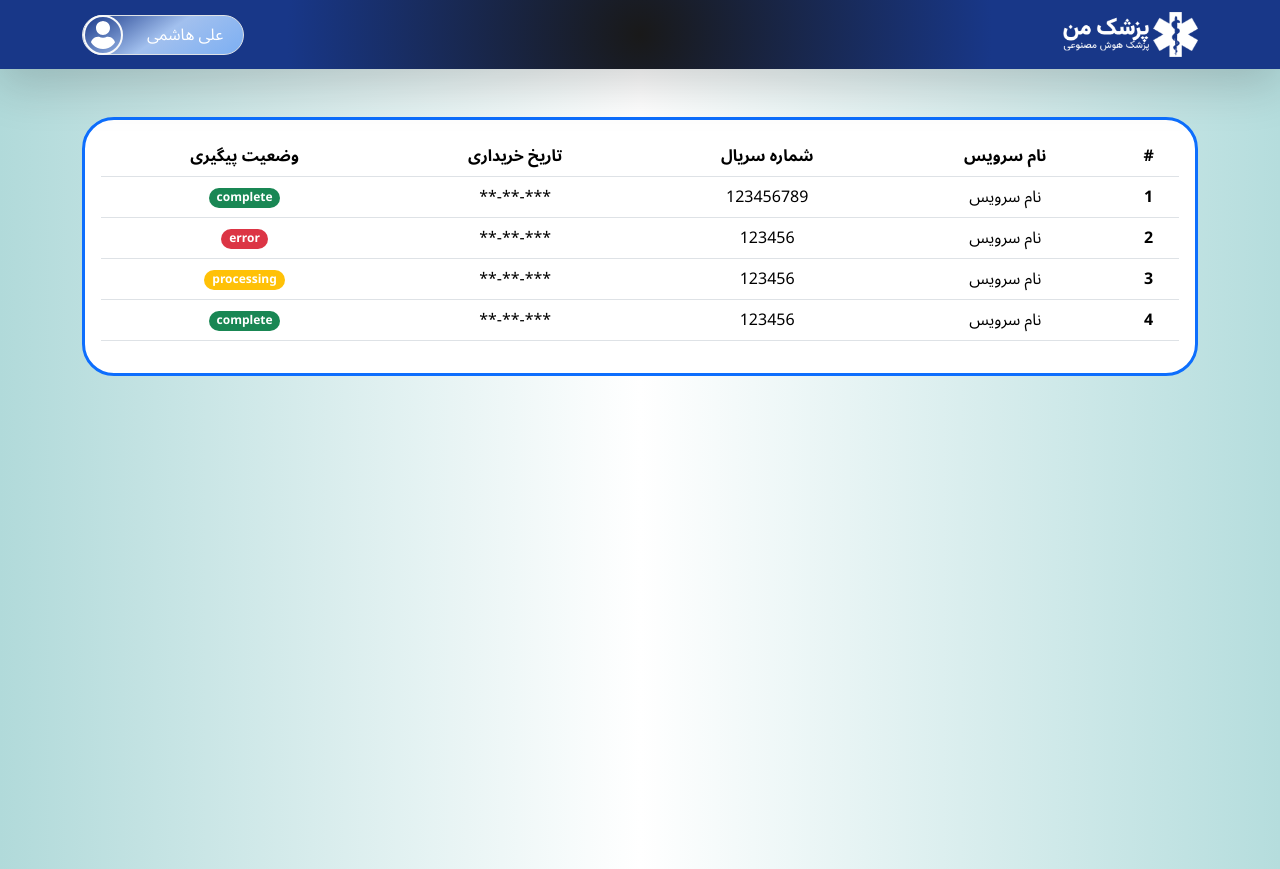
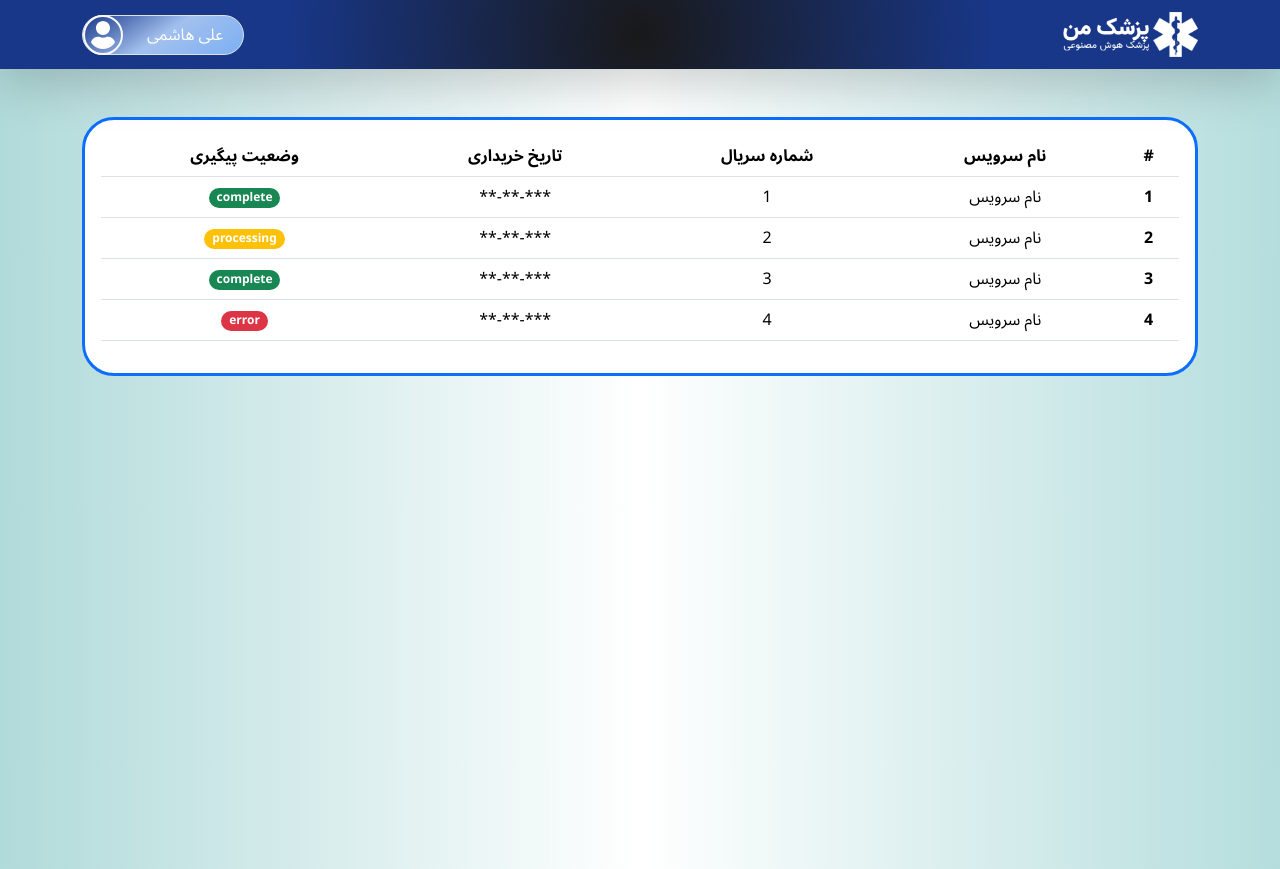
Before and after one commit to RamtinPB/MyDocter, a React (Vite) app: page /UserHistory in a window 1280 px wide. Built offline with nearby package versions, Linux system fonts and the light colour scheme; data requests are answered from the project's data file.

Commit message:
add user history extended

```diff
--- a/src/App.tsx
+++ b/src/App.tsx
@@ -11,6 +11,7 @@ import GeneralDoctorPrescription from "./pages/GeneralDoctorPrescription";
 import SpecialistDoctorPrescription from "./pages/SpecialistDoctorPrescription";
 import InitialEvaluation from "./pages/InitialEvaluation";
 import UserHistory from "./pages/UserHistory";
+import UserHistoryExtended from "./pages/UserHistoryExtended";
 
 function App() {
 	return (
@@ -21,6 +22,10 @@ function App() {
 					<Route index element={<Home />} />
 					<Route path="/UserInformation" element={<UserInformation />} />
 					<Route path="/UserHistory" element={<UserHistory />} />
+					<Route
+						path="/services/:serviceId"
+						element={<UserHistoryExtended />}
+					/>
 					<Route
 						path="/GeneralDoctorPrescription"
 						element={<GeneralDoctorPrescription />}
--- a/src/mockServer/db.json
+++ b/src/mockServer/db.json
@@ -4,37 +4,81 @@
 			"name": "نام سرویس",
 			"description": "توضیحات کوتاه مربوط به سرویس",
 			"image": "src/images/پزشک ارتوپد.jpg",
-			"id": "123456789",
-			"purchaseDate": "***-**-**",
-			"link": "/servicesName123456",
-			"status": "complete"
+			"id": "1",
+			"link": "/services/نام_سرویس-1"
 		},
 		{
 			"name": "نام سرویس",
 			"description": "توضیحات کوتاه مربوط به سرویس",
 			"image": "src/images/پزشک ارتوپد.jpg",
-			"id": "123456",
-			"purchaseDate": "***-**-**",
-			"link": "/servicesName123456",
-			"status": "error"
+			"id": "2",
+			"link": "/services/نام_سرویس-2"
 		},
 		{
 			"name": "نام سرویس",
 			"description": "توضیحات کوتاه مربوط به سرویس",
 			"image": "src/images/پزشک ارتوپد.jpg",
-			"id": "123456",
-			"purchaseDate": "***-**-**",
-			"link": "/servicesName123456",
-			"status": "processing"
+			"id": "3",
+			"link": "/services/نام_سرویس-3"
 		},
 		{
 			"name": "نام سرویس",
 			"description": "توضیحات کوتاه مربوط به سرویس",
 			"image": "src/images/پزشک ارتوپد.jpg",
-			"id": "123456",
+			"id": "4",
+			"link": "/services/نام_سرویس-4"
+		}
+	],
+
+	"userPerchasedServices": [
+		{
+			"name": "نام سرویس",
+			"id": "1",
 			"purchaseDate": "***-**-**",
-			"link": "/servicesName123456",
+			"finalPurchaseAmount": "100t",
+			"purchaseId": "1",
+			"link": "/services/نام_سرویس-1",
+			"status": "complete",
+			"files": [
+				{
+					"fileName": "example.txt",
+					"fileType": "txt",
+					"fileUrl": "http://yourserver.com/files/example.txt"
+				},
+				{
+					"fileName": "document.pdf",
+					"fileType": "pdf",
+					"fileUrl": "http://yourserver.com/files/document.pdf"
+				}
+			],
+			"userInput": "متن ساختگی متن ساختگی متن ساختگی متن ساختگی متن ساختگی متن ساختگی متن ساختگی متن ساختگی متن ساختگی متن ساختگی متن ساختگی متن ساختگی متن ساختگی متن ساختگی متن ساختگی متن ساختگی متن ساختگی متن ساختگی متن ساختگی متن ساختگی متن ساختگی متن ساختگی متن ساختگی متن ساختگی"
+		},
+		{
+			"name": "نام سرویس",
+			"id": "2",
+			"purchaseDate": "***-**-**",
+			"finalPurchaseAmount": "100t",
+			"purchaseId": "2",
+			"link": "/services/نام_سرویس-2",
+			"status": "processing"
+		},
+		{
+			"name": "نام سرویس",
+			"id": "3",
+			"purchaseDate": "***-**-**",
+			"finalPurchaseAmount": "100t",
+			"purchaseId": "3",
+			"link": "/services/نام_سرویس-3",
 			"status": "complete"
+		},
+		{
+			"name": "نام سرویس",
+			"id": "4",
+			"purchaseDate": "***-**-**",
+			"finalPurchaseAmount": "100t",
+			"purchaseId": "4",
+			"link": "/services/نام_سرویس-4",
+			"status": "error"
 		}
 	],
 
--- a/src/pages/UserHistory.tsx
+++ b/src/pages/UserHistory.tsx
@@ -15,7 +15,7 @@ function UserHistory() {
 		const fetchServices = async () => {
 			try {
 				const response = await axios.get<ServiceInfo[]>(
-					"http://localhost:3001/services"
+					"http://localhost:3001/userPerchasedServices"
 				);
 				setServiceInfo(response.data);
 				setLoading(false);
@@ -70,7 +70,11 @@ function UserHistory() {
 							{serviceInfo.map((service, index) => (
 								<tr
 									key={service.id}
-									onClick={() => (window.location.href = service.link)}
+									onClick={() =>
+										(window.location.href = `/services/${encodeURIComponent(
+											service.name
+										)}-${service.id}`)
+									}
 								>
 									<th scope="row" className="align-middle">
 										{index + 1}
--- /dev/null
+++ b/src/pages/UserHistoryExtended.tsx
@@ -0,0 +1,184 @@
+import { useEffect, useState } from "react";
+import { useNavigate, useParams } from "react-router-dom";
+import axios from "axios";
+
+import pdfIcon from "../assets/icons/fileIcons/file-pdf-duotone-solid.svg";
+import zipIcon from "../assets/icons/fileIcons/file-zipper-duotone-solid.svg";
+import fileIcon from "../assets/icons/fileIcons/file-duotone-solid.svg";
+import "../cssFiles/customColors.css";
+import { FaCaretLeft } from "react-icons/fa";
+
+interface Service {
+	name: string;
+	id: string;
+	purchaseDate: string;
+	finalPurchaseAmount: string;
+	purchaseId: string;
+	status: string;
+	files?: { fileName: string; fileType: string; fileUrl: string }[]; // Added files property
+	userInput: string;
+}
+
+const icons = {
+	pdf: pdfIcon,
+	zip: zipIcon,
+	rar: zipIcon,
+	// Add other icons as needed
+	default: fileIcon,
+};
+
+const getIconForFileType = (fileName: string) => {
+	const extension = fileName
+		.split(".")
+		.pop()
+		?.toLowerCase() as keyof typeof icons;
+	return icons[extension] || icons["default"];
+};
+
+function UserHistoryExtended() {
+	const { serviceId } = useParams<{ serviceId: string }>();
+	const [service, setService] = useState<Service | null>(null);
+	const [loading, setLoading] = useState<boolean>(true);
+	const [error, setError] = useState<string | null>(null);
+	const navigate = useNavigate();
+
+	useEffect(() => {
+		const fetchService = async () => {
+			try {
+				const response = await axios.get<Service[]>(
+					`http://localhost:3001/userPerchasedServices`
+				);
+				const selectedService = response.data.find(
+					(s) => `${s.name}-${s.id}` === serviceId
+				);
+				if (selectedService) {
+					setService(selectedService);
+				} else {
+					setError("Service not found");
+				}
+				setLoading(false);
+			} catch (err) {
+				setError("Failed to fetch service details");
+				setLoading(false);
+			}
+		};
+
+		fetchService();
+	}, [serviceId]);
+
+	if (loading) {
+		return <div className="text-center my-5">Loading...</div>;
+	}
+
+	if (error) {
+		return <div className="text-center my-5 text-danger">{error}</div>;
+	}
+
+	if (!service) {
+		return (
+			<div className="text-center my-5 text-danger">Service not found</div>
+		);
+	}
+
+	const handleBackClick = () => {
+		navigate("/UserHistory");
+	};
+
+	return (
+		<div className="custom-bg-4">
+			<div className="container py-5">
+				<div className="bg-white border border-2 shadow text-end rounded-5 p-3 mb-4">
+					<div className="text-start mx-2 mt-2 mb-2">
+						<button onClick={handleBackClick} className="btn btn-link p-0 m-0">
+							<FaCaretLeft size={27} color="black" />
+						</button>
+					</div>
+
+					<div
+						className="row row-cols-2 g-5 mb-3 mx-2"
+						style={{ direction: "rtl" }}
+					>
+						<div className="col mb-2 px-5" style={{ direction: "ltr" }}>
+							<h5 className=" me-1">نام سرویس</h5>
+							<div className="border border-1 border-primary shadow-sm rounded-4 pe-3 py-1">
+								{service.name}
+							</div>
+						</div>
+						<div className="col mb-2 px-5" style={{ direction: "ltr" }}>
+							<h5 className=" me-1">شماره سریال</h5>
+							<div className="border border-1 border-primary shadow-sm rounded-4 pe-3 py-1">
+								{service.id}
+							</div>
+						</div>
+						<div className="col mb-2 px-5" style={{ direction: "ltr" }}>
+							<h5 className=" me-1">تاریخ خریداری</h5>
+							<div className="border border-1 border-primary shadow-sm rounded-4 pe-3 py-1">
+								{service.purchaseDate}
+							</div>
+						</div>
+						<div className="col mb-2 px-5" style={{ direction: "ltr" }}>
+							<h5 className=" me-1">قیمت نهایی خریداری</h5>
+							<div className="border border-1 border-primary shadow-sm rounded-4 pe-3 py-1">
+								{service.finalPurchaseAmount}
+							</div>
+						</div>
+						<div className="col mb-2 px-5" style={{ direction: "ltr" }}>
+							<h5 className=" me-1">شماره سریال تراکنش</h5>
+							<div className="border border-1 border-primary shadow-sm rounded-4 pe-3 py-1">
+								{service.purchaseId}
+							</div>
+						</div>
+						<div className="col mb-2 px-5" style={{ direction: "ltr" }}>
+							<h5 className=" me-1">وضعیت پیگیری</h5>
+							<div className="border border-1 border-primary shadow-sm rounded-4 pe-3 py-1">
+								{service.status}
+							</div>
+						</div>
+					</div>
+				</div>
+				<div className="bg-white border border-2 shadow text-end rounded-5 p-5 mb-4">
+					<h5 className="pe-4 me-1">فایل های انتقال شده</h5>
+					<div className="border border-1 border-primary shadow-sm rounded-4 px-2 mx-4 py-2">
+						<div className="d-flex flex-wrap gap-1 justify-content-center align-items-center">
+							{service.files && service.files.length > 0 ? (
+								service.files.map((file, index) => (
+									<div key={index} className="file-item mx-2">
+										<a
+											href={file.fileUrl}
+											download
+											className="d-flex flex-column align-items-center"
+										>
+											<img
+												src={getIconForFileType(file.fileType)}
+												alt={file.fileType}
+												className="img-fluid"
+												style={{ width: "50px", height: "50px" }}
+											/>
+											{file.fileName}
+										</a>
+									</div>
+								))
+							) : (
+								<div className="text-center py-3">
+									<p>هیچ فایلی یافت نشد</p>
+								</div>
+							)}
+						</div>
+					</div>
+				</div>
+				<div className="bg-white border border-2 shadow text-end rounded-5 p-5 mb-4">
+					<h5 className="pe-4 me-1">فرم تکمیل شده</h5>
+					<div className="border border-1 border-primary shadow-sm rounded-4 px-3 mx-4 py-2"></div>
+				</div>
+				<div className="bg-white border border-2 shadow text-end rounded-5 p-5 mb-4">
+					<h5 className="pe-4 me-1">شرح حال کاربر</h5>
+					<div className="border border-1 border-primary shadow-sm rounded-4 px-3 mx-4 py-2">
+						{service.userInput}
+					</div>
+				</div>
+			</div>
+		</div>
+	);
+}
+
+export default UserHistoryExtended;
```
